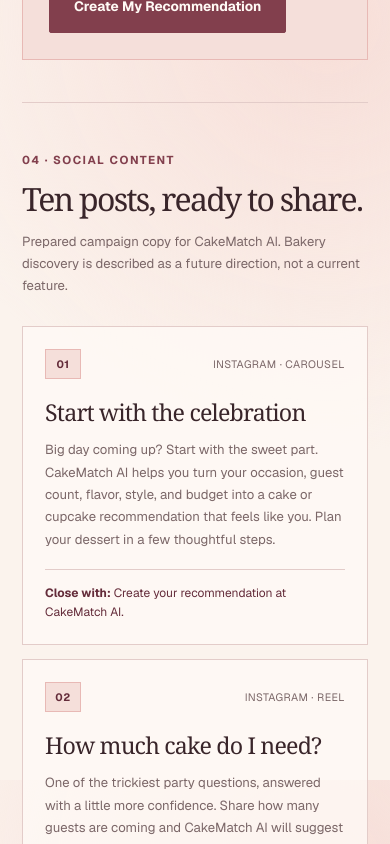
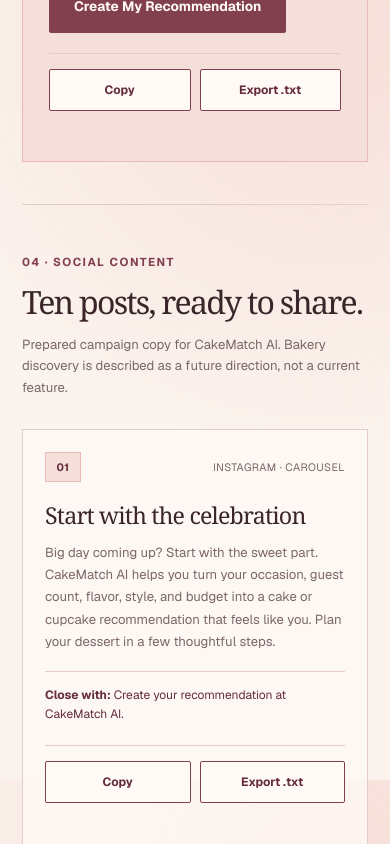
Before and after one commit to camilagutierrezporter/cakematch-ai, a Next.js app: page /marketing in a window 390 px wide. Shown: the part 3440-4284 px from the top of the page. Built offline with nearby package versions, Linux system fonts and the light colour scheme.

Commit message:
Week 4: Add copy and export buttons

```diff
--- a/src/app/globals.css
+++ b/src/app/globals.css
@@ -2035,3 +2035,64 @@ h1 {
     width: 100%;
   }
 }
+
+.content-actions {
+  border-top: 1px solid var(--line);
+  margin-top: 20px;
+  padding-top: 15px;
+}
+
+.content-action-buttons {
+  display: flex;
+  flex-wrap: wrap;
+  gap: 9px;
+}
+
+.content-action-button {
+  background: #fffaf6;
+  border: 1px solid var(--burgundy);
+  border-radius: 2px;
+  color: var(--burgundy-dark);
+  cursor: pointer;
+  font: inherit;
+  font-size: 0.75rem;
+  font-weight: 700;
+  min-height: 42px;
+  padding: 10px 15px;
+  transition: background 180ms ease, color 180ms ease, transform 180ms ease;
+}
+
+.content-action-button:hover {
+  background: var(--burgundy);
+  color: #fffaf5;
+  transform: translateY(-1px);
+}
+
+.content-action-button:focus-visible {
+  outline: 2px solid var(--burgundy);
+  outline-offset: 3px;
+}
+
+.content-action-feedback {
+  color: #41603f;
+  font-size: 0.74rem;
+  line-height: 1.5;
+  margin: 10px 0 0;
+  min-height: 1.2em;
+}
+
+.content-action-feedback.is-error {
+  color: var(--burgundy-dark);
+}
+
+@media (max-width: 430px) {
+  .content-action-buttons {
+    display: grid;
+    grid-template-columns: repeat(2, minmax(0, 1fr));
+  }
+
+  .content-action-button {
+    padding-left: 8px;
+    padding-right: 8px;
+  }
+}
--- /dev/null
+++ b/src/app/marketing/content-actions.tsx
@@ -0,0 +1,99 @@
+"use client";
+
+import { useState } from "react";
+
+type ContentActionsProps = {
+  content: string;
+  filename: string;
+  label: string;
+};
+
+export default function ContentActions({
+  content,
+  filename,
+  label,
+}: ContentActionsProps) {
+  const [feedback, setFeedback] = useState("");
+  const [feedbackType, setFeedbackType] = useState<"success" | "error">("success");
+
+  async function copyContent() {
+    try {
+      if (!navigator.clipboard?.writeText) {
+        throw new Error("Clipboard access is unavailable in this browser.");
+      }
+
+      await navigator.clipboard.writeText(content);
+      setFeedback(`${label} copied to the clipboard.`);
+      setFeedbackType("success");
+    } catch {
+      setFeedback(
+        `Could not copy ${label.toLowerCase()}. Check browser clipboard permissions and try again.`,
+      );
+      setFeedbackType("error");
+    }
+  }
+
+  function exportContent() {
+    let downloadUrl: string | null = null;
+    let downloadLink: HTMLAnchorElement | null = null;
+
+    try {
+      const file = new Blob([content], { type: "text/plain;charset=utf-8" });
+      downloadUrl = URL.createObjectURL(file);
+      downloadLink = document.createElement("a");
+      downloadLink.href = downloadUrl;
+      downloadLink.download = filename;
+      downloadLink.hidden = true;
+      document.body.appendChild(downloadLink);
+      downloadLink.click();
+      const objectUrl = downloadUrl;
+      window.setTimeout(() => URL.revokeObjectURL(objectUrl), 1000);
+      downloadUrl = null;
+      setFeedback(`${filename} download started.`);
+      setFeedbackType("success");
+    } catch {
+      setFeedback(`Could not export ${label.toLowerCase()}. Please try again.`);
+      setFeedbackType("error");
+    } finally {
+      downloadLink?.remove();
+      if (downloadUrl) {
+        URL.revokeObjectURL(downloadUrl);
+      }
+    }
+  }
+
+  return (
+    <div className="content-actions">
+      <div
+        className="content-action-buttons"
+        role="group"
+        aria-label={`${label} actions`}
+      >
+        <button
+          className="content-action-button"
+          type="button"
+          onClick={copyContent}
+          aria-label={`Copy ${label}`}
+        >
+          Copy
+        </button>
+        <button
+          className="content-action-button"
+          type="button"
+          onClick={exportContent}
+          aria-label={`Export ${label} as a text file`}
+        >
+          Export .txt
+        </button>
+      </div>
+      <p
+        className={`content-action-feedback${feedbackType === "error" ? " is-error" : ""}`}
+        role="status"
+        aria-live="polite"
+        aria-atomic="true"
+      >
+        {feedback}
+      </p>
+    </div>
+  );
+}
--- a/src/app/marketing/page.tsx
+++ b/src/app/marketing/page.tsx
@@ -1,5 +1,6 @@
 import Link from "next/link";
 import AbHeadlineTester from "./ab-headline-tester";
+import ContentActions from "./content-actions";
 
 const socialPosts = [
   {
@@ -175,6 +176,59 @@ const campaignDays = [
   { day: 14, channel: "Instagram + Facebook", format: "Campaign recap", focus: "Bring the celebration together", content: "Recap two weeks of cake ideas, planning tips, and bakery appreciation, then restate how CakeMatch AI helps turn preferences into a starting recommendation.", action: "Start planning at CakeMatch AI." },
 ];
 
+const landingPageCopy = [
+  "HEADLINE",
+  "Find the right cake for your celebration.",
+  "",
+  "DESCRIPTION",
+  "Tell CakeMatch AI what you're celebrating, how many guests you're welcoming, and the flavor, style, and budget you have in mind. Get a thoughtful cake or cupcake recommendation to make dessert planning feel simple.",
+  "",
+  "CALL TO ACTION",
+  "Create My Recommendation",
+].join("\n");
+
+function formatSocialPost(post: (typeof socialPosts)[number]) {
+  return [
+    `CAKEMATCH AI — SOCIAL MEDIA POST ${post.number}`,
+    `Platform and format: ${post.channel}`,
+    `Theme: ${post.theme}`,
+    "",
+    "POST COPY",
+    post.caption,
+    "",
+    "CALL TO ACTION",
+    post.action,
+  ].join("\n");
+}
+
+function formatVideoScript(script: (typeof videoScripts)[number]) {
+  return [
+    `CAKEMATCH AI — VIDEO SCRIPT ${script.number}`,
+    `Title: ${script.title}`,
+    `Duration: ${script.duration}`,
+    "",
+    ...script.scenes.flatMap((scene, index) => [
+      `SCENE ${index + 1} · ${scene.time}`,
+      `Visual: ${scene.visual}`,
+      `Voiceover: ${scene.audio}`,
+      "",
+    ]),
+  ].join("\n").trimEnd();
+}
+
+const campaignCalendarCopy = [
+  "CAKEMATCH AI — 14-DAY CAMPAIGN CALENDAR",
+  "",
+  ...campaignDays.flatMap((item) => [
+    `DAY ${String(item.day).padStart(2, "0")} · ${item.focus}`,
+    `Channel: ${item.channel}`,
+    `Format: ${item.format}`,
+    `Content: ${item.content}`,
+    `Call to action: ${item.action}`,
+    "",
+  ]),
+].join("\n").trimEnd();
+
 export default function MarketingPage() {
   return (
     <main>
@@ -296,6 +350,11 @@ export default function MarketingPage() {
               dessert planning feel simple.
             </p>
             <Link className="primary-button" href="/core">Create My Recommendation</Link>
+            <ContentActions
+              content={landingPageCopy}
+              filename="cakematch-landing-page-copy.txt"
+              label="Landing page copy"
+            />
           </article>
         </section>
 
@@ -315,6 +374,11 @@ export default function MarketingPage() {
                 <h3>{post.theme}</h3>
                 <p>{post.caption}</p>
                 <p className="post-action"><strong>Close with:</strong> {post.action}</p>
+                <ContentActions
+                  content={formatSocialPost(post)}
+                  filename={`cakematch-social-post-${post.number}.txt`}
+                  label={`Social post ${post.number}`}
+                />
               </article>
             ))}
           </div>
@@ -342,6 +406,11 @@ export default function MarketingPage() {
                     </li>
                   ))}
                 </ol>
+                <ContentActions
+                  content={formatVideoScript(script)}
+                  filename={`cakematch-video-script-${script.number}.txt`}
+                  label={`Video script ${script.number}`}
+                />
               </article>
             ))}
           </div>
@@ -366,6 +435,11 @@ export default function MarketingPage() {
               </li>
             ))}
           </ol>
+          <ContentActions
+            content={campaignCalendarCopy}
+            filename="cakematch-14-day-campaign-calendar.txt"
+            label="Complete 14-day campaign calendar"
+          />
         </section>
 
         <AbHeadlineTester />
```
